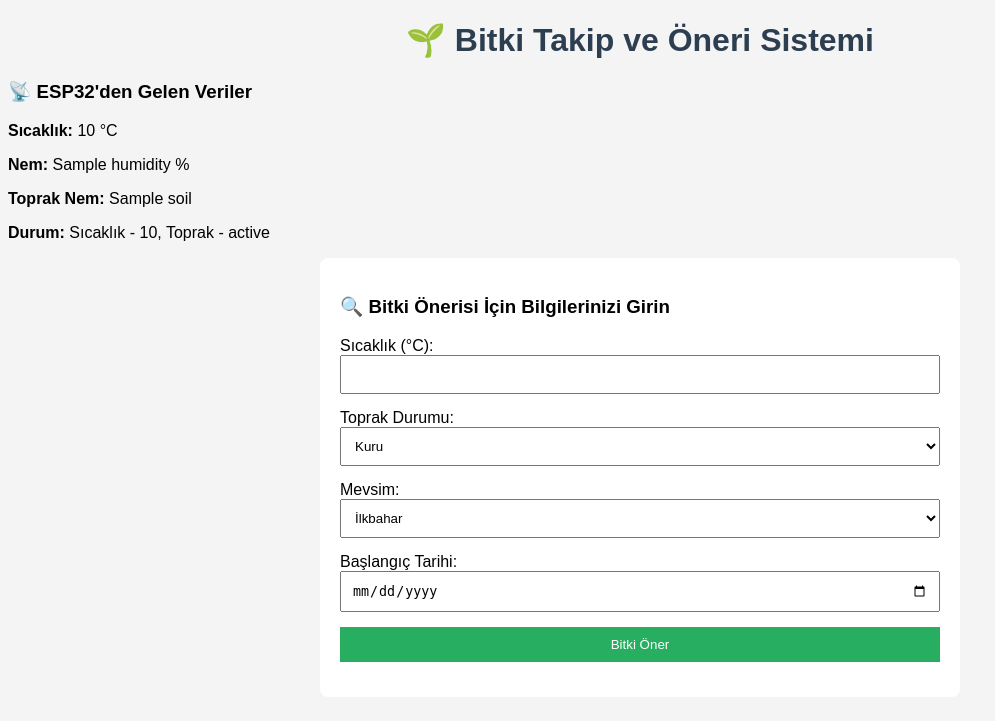
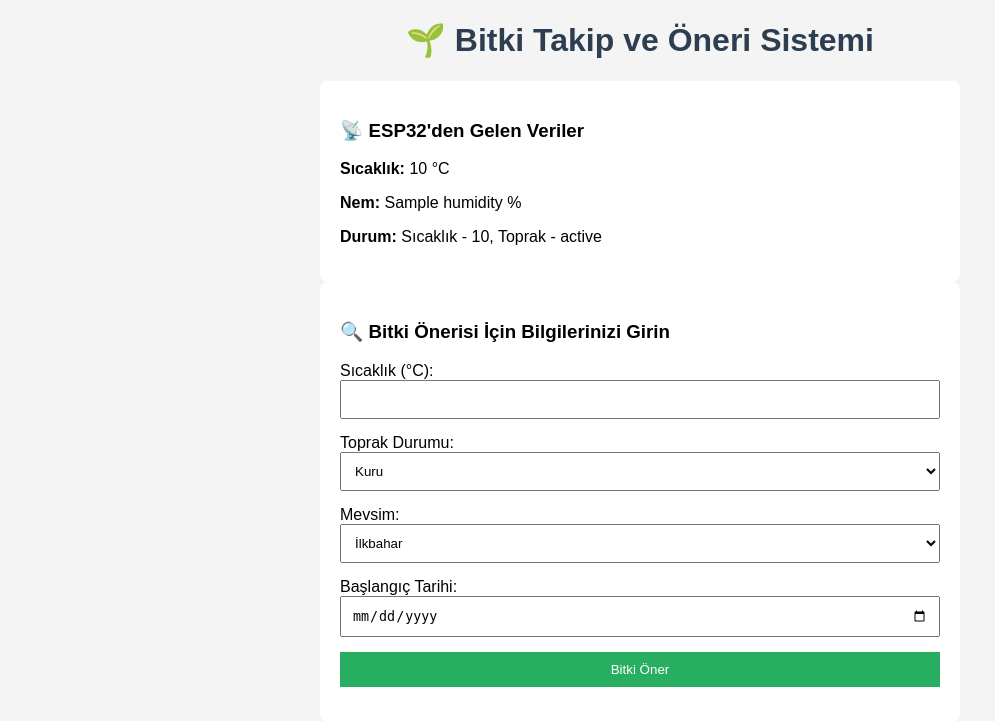
Before and after one commit to acarinhoss/erasmus, a Flask app: template templates/index.html in a window 1280 px wide. Shown: the top 721 px of the page, without its empty margins (0-995 px from the left). Run offline with Flask 3, Linux system fonts and the light colour scheme; the template is opened without the code that fills it: most values are stand-ins (such as "Sample title", 1, 10 or a date in 2020).

Commit message:
Update index.html

```diff
--- a/templates/index.html
+++ b/templates/index.html
@@ -11,12 +11,12 @@
 <body>
   <h1>🌱 Bitki Takip ve Öneri Sistemi</h1>
 
+  <form>
     <div class="esp-data">
       <h3>📡 ESP32'den Gelen Veriler</h3>
       {% if esp_data %}
       <p><strong>Sıcaklık:</strong> {{ esp_data.temperature }} °C</p>
       <p><strong>Nem:</strong> {{ esp_data.humidity }} %</p>
-    <p><strong>Toprak Nem:</strong> {{ esp_data.soil }}</p>
       <p>
         <strong>Durum:</strong> Sıcaklık - {{ esp_data.temp_status }}, Toprak -
         {{ esp_data.soil_status }}
@@ -25,6 +25,7 @@
       <p>Henüz veri alınmadı.</p>
       {% endif %}
     </div>
+  </form>
 
   <form id="plantForm" action="suggest" method="post">
     <h3>🔍 Bitki Önerisi İçin Bilgilerinizi Girin</h3>
```
Lines whose indentation alone changed are shown as unchanged.
